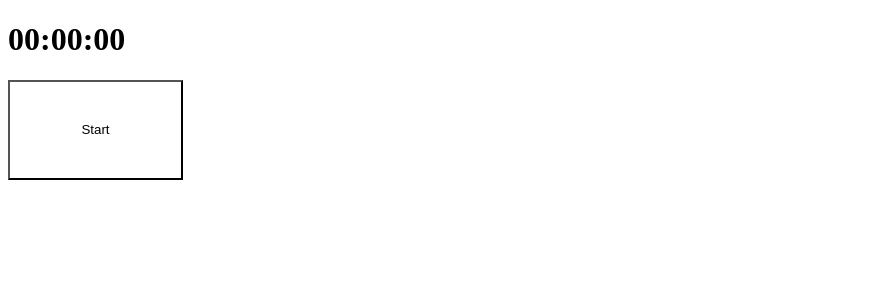
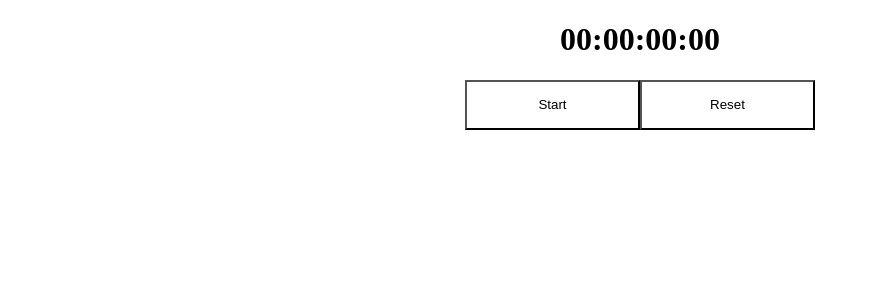
Before and after one commit to erichan42/Study-Timer, a React (Create React App) app: page / in a window 1280 px wide. Shown: the top 300 px of the page, without its empty margins (0-870 px from the left). Built offline with nearby package versions, Linux system fonts and the light colour scheme; the HTML template or start-up script is replaced by a standard one.

Commit message:
Fixed timer

```diff
--- a/src/Components/Timer/Timer.css
+++ b/src/Components/Timer/Timer.css
@@ -1,5 +1,20 @@
+.timer {
+    margin:0 auto;
+    width: 100%;
+}
+
+.timer-display {
+    text-align: center;
+}
+
+.timer-button-container {
+    width: 100%;
+    text-align: center;
+    display:0 inline-block;
+}
+
 .timer-button {
-    height: 100px;
+    height: 50px;
     width: 175px;
     background-color: white;
 }
--- a/src/Components/Timer/Timer.js
+++ b/src/Components/Timer/Timer.js
@@ -5,7 +5,10 @@ class Timer extends React.Component {
 
     state = {
         toggle: false,
-        timer: 0
+        buttonName: ["Start","Pause"],
+        startTime: Date.now(),
+        timer: 0,
+        reset: true
     }
 
     constructor (props) {
@@ -13,37 +16,62 @@ class Timer extends React.Component {
         this.handleClick = this.handleClick.bind(this);
     }
 
-    startTimer = setInterval((e) => {
+    componentDidMount() {
+        this.startTimer = setInterval((e) => {
             if (this.state.toggle) {
                 this.setState((state) => {
-                return {timer: (state.timer + 1)}
+                    return {timer: (Date.now() - state.startTime)}
                 });
             }
-    }, 10);
+        }, 1);
+    }
+
+    componentWillUnmount() {
+        clearInterval(this.startTimer);
+    }
 
     handleClick(e) {
         e.preventDefault();
 
+        switch (e.target.className) {
+            case ("timer-button start"):
                 this.setState((state) => {
-            return {toggle: !state.toggle}
+                    return {toggle: !state.toggle,
+                            startTime: state.reset ? Date.now() : state.startTime,
+                            reset: false}
                 });
-        console.log(this.state.toggle);
+                break;
+            case ("timer-button reset"):
+                this.setState((state) => {
+                    return {reset: true,
+                            timer: 0}
+                });
+                break;
+            default:
+        }
     }
 
     render() {
-        let seconds = ("0" + (Math.floor(this.state.timer / 100) % 60)).slice(-2);
-        let minutes = ("0" + (Math.floor(this.state.timer / 6000) % 60)).slice(-2);
-        let hours = ("0" + Math.floor(this.state.timer / 360000)).slice(-2);
+        let centiseconds = ("0" + (Math.floor(this.state.timer / 10))).slice(-2);
+        let seconds = ("0" + (Math.floor(this.state.timer / 1000) % 60)).slice(-2);
+        let minutes = ("0" + (Math.floor(this.state.timer / 60000) % 60)).slice(-2);
+        let hours = ("0" + Math.floor(this.state.timer / 36000000)).slice(-2);
 
         return(
             <div className="timer">
                 <h1 className="timer-display">
-                    {hours}:{minutes}:{seconds}
+                    {hours}:{minutes}:{seconds}:{centiseconds}
                 </h1>
-                <button className="timer-button"
+                <div className="timer-button-container">
+                    <button className="timer-button start"
                             onClick={(e) => this.handleClick(e)}>
-                            Start
+                                {this.state.buttonName[this.state.toggle ? 1 : 0]}
                     </button>
+                    <button className="timer-button reset"
+                            onClick={(e) => this.handleClick(e)}>
+                                Reset
+                    </button>
+                </div>
             </div>
         );
     }
```
Lines whose indentation alone changed are shown as unchanged.
